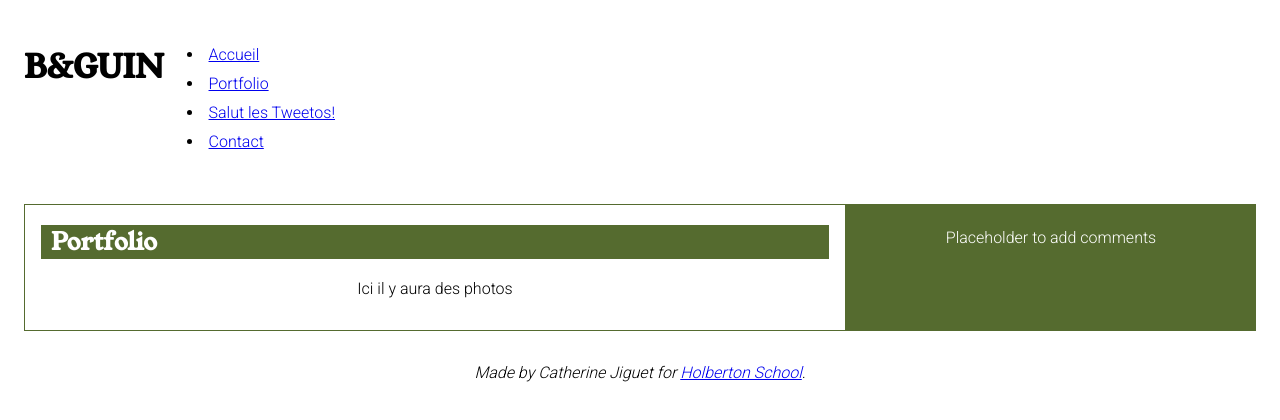
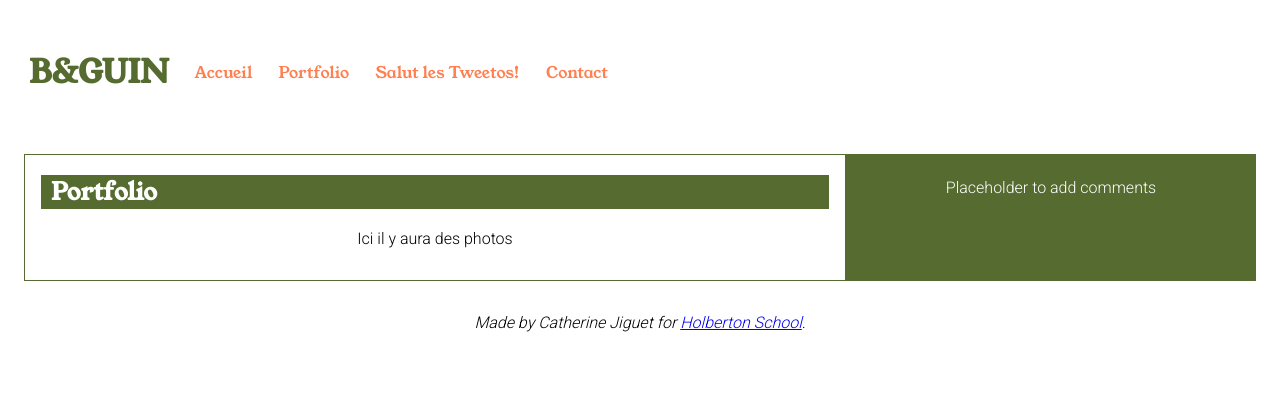
Before and after one commit to Jiguet-C/B-GUIN, a plain HTML site: page portfolio.html in a window 1280 px wide. Drawn offline with Linux system fonts and the light colour scheme.

Commit message:
Update portfolio.html

```diff
--- a/portfolio.html
+++ b/portfolio.html
@@ -9,12 +9,12 @@
   </head>
   <body>
     <header>
-      <h1>B&GUIN</h1>
-        <ul>
-            <li><a href="https://jiguet-c.github.io/B-GUIN/index.html">Accueil</a></li>
-            <li><a href="https://jiguet-c.github.io/B-GUIN/portfolio.html">Portfolio</a></li>
-            <li><a href="https://jiguet-c.github.io/B-GUIN/tweets.html">Salut les Tweetos!</a></li>
-            <li><a href="https://jiguet-c.github.io/B-GUIN/contact.html">Contact</a></li>
+      <h1 class="logo">B&GUIN</h1>
+        <ul class="menu">
+            <li><a class="menu" href="https://jiguet-c.github.io/B-GUIN/index.html">Accueil</a></li>
+            <li><a class="menu" href="https://jiguet-c.github.io/B-GUIN/portfolio.html">Portfolio</a></li>
+            <li><a class="menu" href="https://jiguet-c.github.io/B-GUIN/tweets.html">Salut les Tweetos!</a></li>
+            <li><a class="menu" href="https://jiguet-c.github.io/B-GUIN/contact.html">Contact</a></li>
         </ul>
     </header>
     <main>
```
